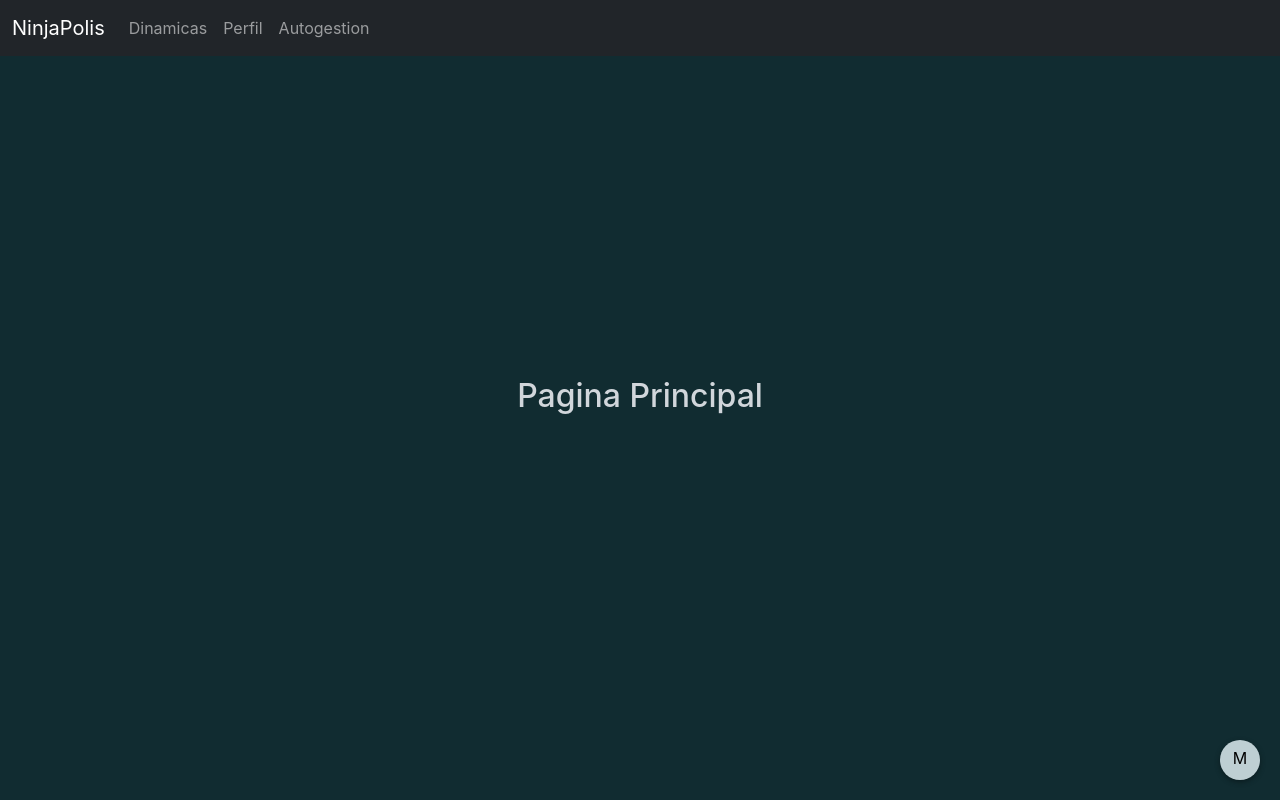
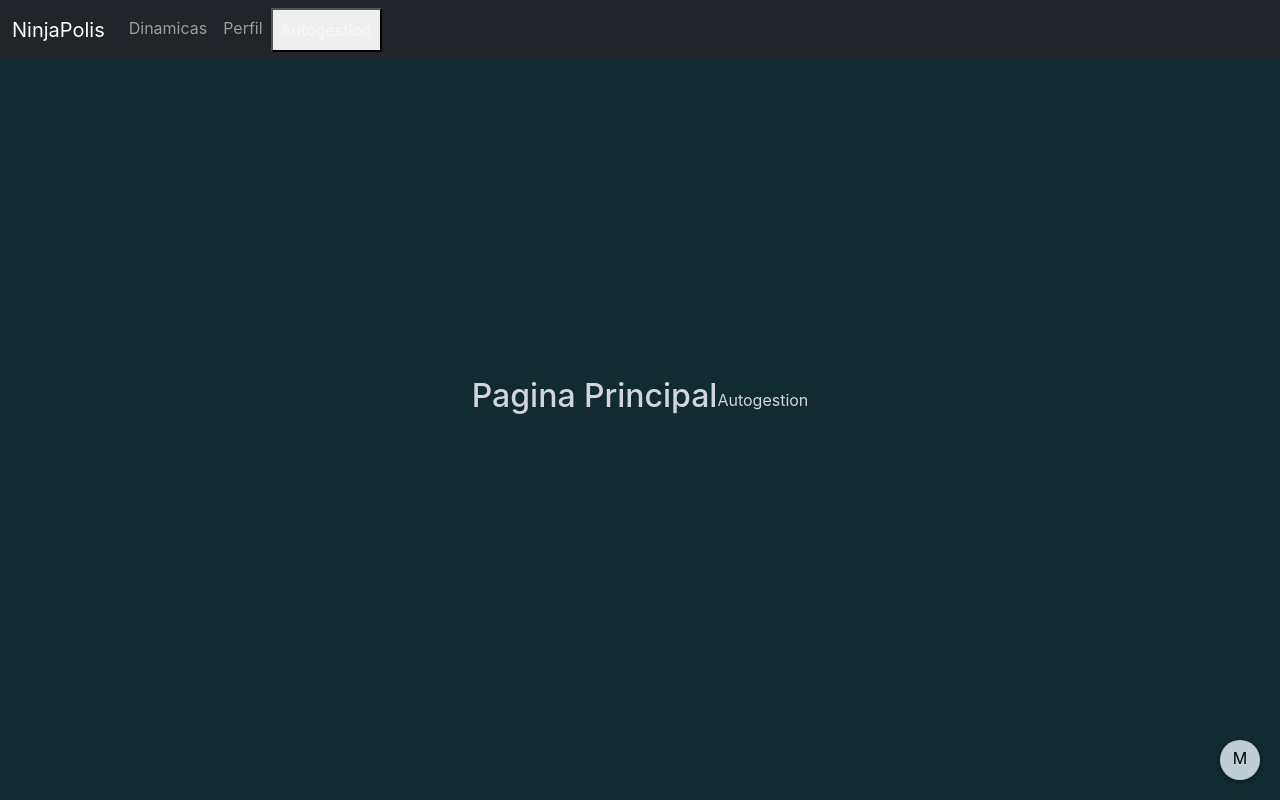
Before and after one commit to DainXOR/Ninjapolis-Proyect, a React (Create React App) app: page /paginaPrincipal in a window 1280 px wide. Built offline with nearby package versions, Linux system fonts and the light colour scheme.

Commit message:
Agregado autogestion

```diff
--- a/src/App.js
+++ b/src/App.js
@@ -6,6 +6,7 @@ import Login from './componentes/login/Login';
 import Register from './componentes/register/register';
 import NotFound from './componentes/NotFound';
 import PaginaPrincipal from './componentes/paginaPrincipal/PaginaPrincipal';
+import Autogestion from './componentes/secciones/autogestion/Autogestion';
 
 // Aldeas
 import Sunagakure from './componentes/secciones/aldeas/Sunagakure';
@@ -20,10 +21,11 @@ function App() {
         <Route exact path="/" element={<Login/>}/>
         <Route exact path="/register" element={<Register/>}/>
         <Route exact path="/paginaPrincipal" element={<PaginaPrincipal/>} />
-          <Route exct path="/aldeas/sunagakure" element={<Sunagakure/>}/>
-          <Route exct path="/aldeas/iwagakure" element={<Iwagakure/>}/>
-          <Route exct path="/aldeas/kirigakure" element={<Kirigakure/>}/>
-          <Route exct path="/aldeas/konoha" element={<Konoha/>}/>
+          <Route exact path="/gestion" element={<Autogestion/>} />
+          <Route exact path="/aldeas/sunagakure" element={<Sunagakure/>}/>
+          <Route exact path="/aldeas/iwagakure" element={<Iwagakure/>}/>
+          <Route exact path="/aldeas/kirigakure" element={<Kirigakure/>}/>
+          <Route exact path="/aldeas/konoha" element={<Konoha/>}/>
 
         <Route exact path="/notFound" element={<NotFound/>}/>
       </Routes>
--- a/src/componentes/paginaPrincipal/PaginaPrincipal.jsx
+++ b/src/componentes/paginaPrincipal/PaginaPrincipal.jsx
@@ -1,6 +1,7 @@
 import "../../App.css"
 import BtnAldeas from "../btnAldeas/BtnAldeas";
 import Navegacion from "../secciones/navegacion/Navegacion";
+import Autogestion from "../secciones/autogestion/Autogestion";
 
 const PaginaPrincipal = ()=> {
     return(
@@ -9,7 +10,7 @@ const PaginaPrincipal = ()=> {
             <h2>Pagina Principal</h2>
 
 
-
+            <Autogestion/>
             <BtnAldeas/>
         </div>
     )
--- a/src/componentes/secciones/navegacion/Navegacion.jsx
+++ b/src/componentes/secciones/navegacion/Navegacion.jsx
@@ -1,4 +1,19 @@
+import Autogestion from "../autogestion/Autogestion";
+
+
+import { useState } from "react";
+import { Navigate } from "react-router-dom";
+
 const Navegacion = ()=>{
+
+    const [gestion, setGestion] = useState(false);
+
+    const enviarGestion = (e)=>{
+        e.preventDefault();
+
+        e? setGestion(true) : setGestion(false);
+    }
+
     return(
         <nav className="navbar fixed-top navbar-expand-lg navbar-dark bg-dark">
             <div className="container-fluid">
@@ -10,10 +25,13 @@ const Navegacion = ()=>{
                     <div className="navbar-nav d-flex justify-content-end">
                         <label className="nav-link">Dinamicas</label>
                         <label className="nav-link">Perfil</label>
-                        <label className="nav-link">Autogestion</label>
+                        <button onClick={enviarGestion} className="nav-link">Autogestion</button>
                     </div>
                 </div>
             </div>
+            {
+                gestion && <Navigate to="/gestion"/>
+            }
         </nav>
     )
 }
```
